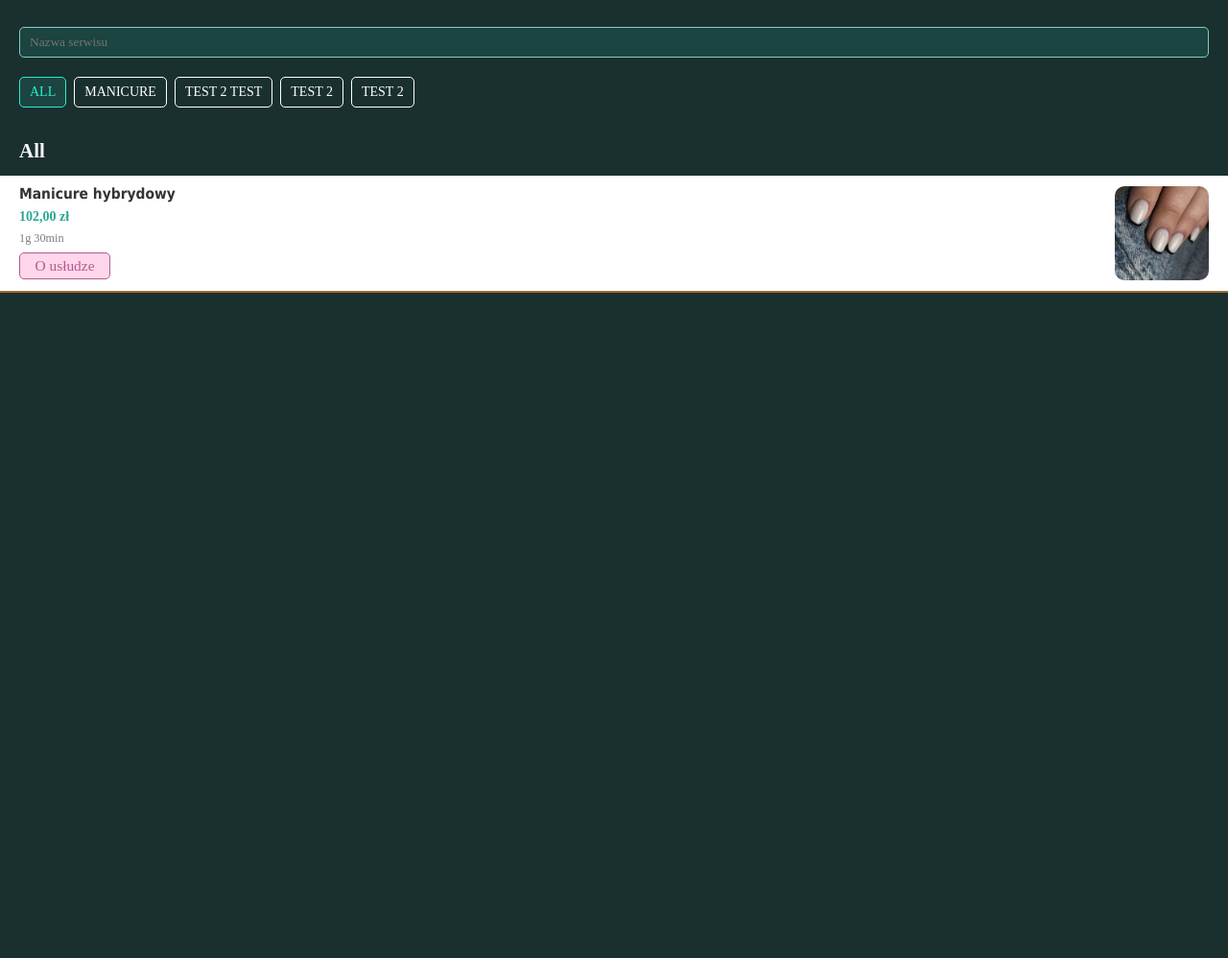
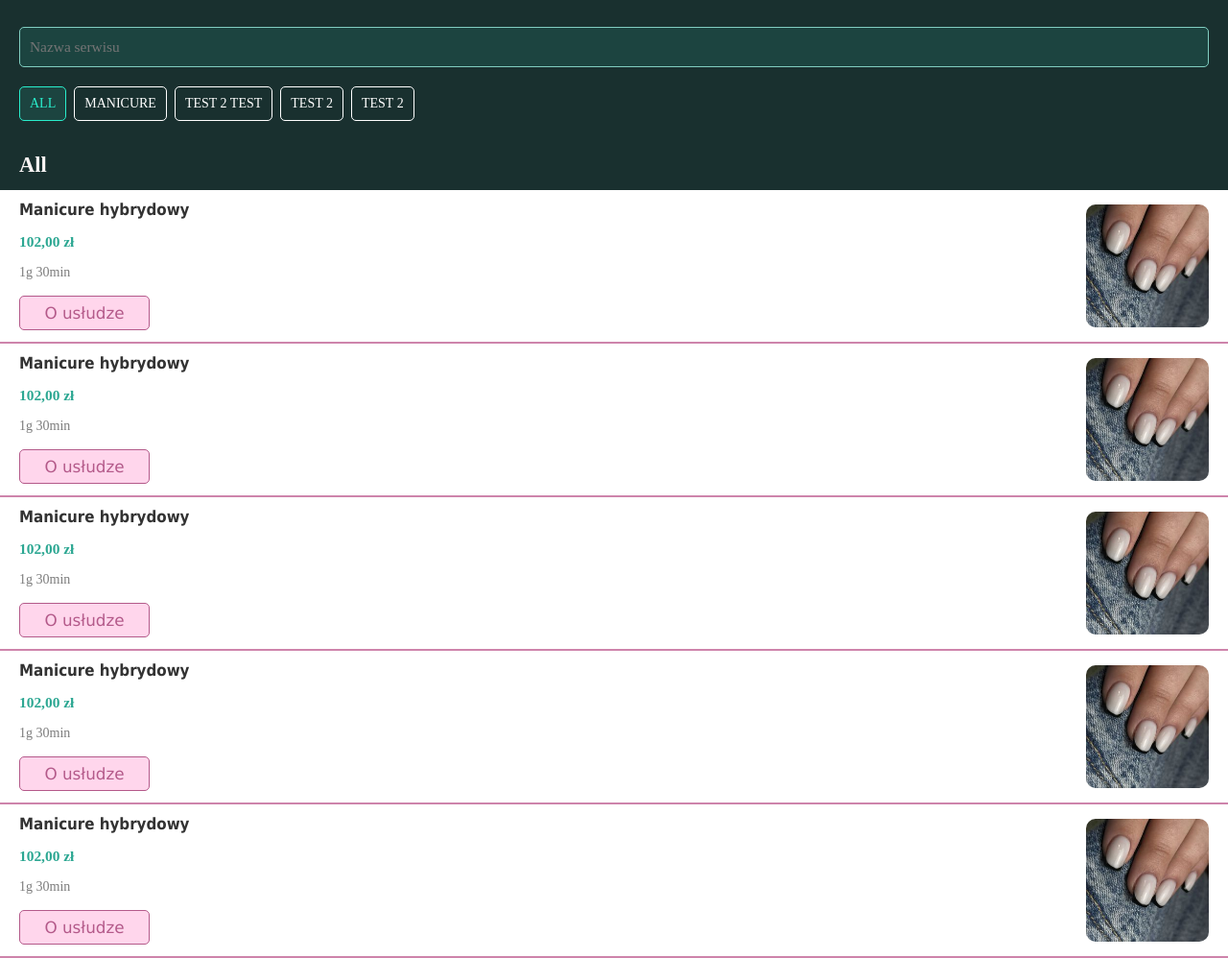
Before and after one commit to samolevich2017/bright-and-light, a plain HTML site: page index.html in a window 1280 px wide. Shown: the part 57-1055 px from the top of the page at 96% size. Before the commit the page ends 865 px from the top, so only its background shows below. Drawn offline with Linux system fonts and the light colour scheme; a web font is replaced by a local one.

Commit message:
changed a size elements

```diff
--- a/index.html
+++ b/index.html
@@ -105,6 +105,74 @@
                             <img src="./public/img/manicure.jpeg" alt="service">
                         </div>
                     </li>
+                    <li class="services-list__item">
+                        <div class="item-info__block">
+                            <h3 class="item-title">Manicure hybrydowy</h3>
+                            <div class="item-price">
+                                <span class="span-price">102,00 zł</span>
+                            </div>
+                            <div class="item-duration">
+                                <span class="span-duration">1g 30min</span>
+                            </div>
+                            <div class="item-btn__block">
+                                <button>O usłudze</button>
+                            </div>
+                        </div>
+                        <div class="item-image__block">
+                            <img src="./public/img/manicure.jpeg" alt="service">
+                        </div>
+                    </li>
+                    <li class="services-list__item">
+                        <div class="item-info__block">
+                            <h3 class="item-title">Manicure hybrydowy</h3>
+                            <div class="item-price">
+                                <span class="span-price">102,00 zł</span>
+                            </div>
+                            <div class="item-duration">
+                                <span class="span-duration">1g 30min</span>
+                            </div>
+                            <div class="item-btn__block">
+                                <button>O usłudze</button>
+                            </div>
+                        </div>
+                        <div class="item-image__block">
+                            <img src="./public/img/manicure.jpeg" alt="service">
+                        </div>
+                    </li>
+                    <li class="services-list__item">
+                        <div class="item-info__block">
+                            <h3 class="item-title">Manicure hybrydowy</h3>
+                            <div class="item-price">
+                                <span class="span-price">102,00 zł</span>
+                            </div>
+                            <div class="item-duration">
+                                <span class="span-duration">1g 30min</span>
+                            </div>
+                            <div class="item-btn__block">
+                                <button>O usłudze</button>
+                            </div>
+                        </div>
+                        <div class="item-image__block">
+                            <img src="./public/img/manicure.jpeg" alt="service">
+                        </div>
+                    </li>
+                    <li class="services-list__item">
+                        <div class="item-info__block">
+                            <h3 class="item-title">Manicure hybrydowy</h3>
+                            <div class="item-price">
+                                <span class="span-price">102,00 zł</span>
+                            </div>
+                            <div class="item-duration">
+                                <span class="span-duration">1g 30min</span>
+                            </div>
+                            <div class="item-btn__block">
+                                <button>O usłudze</button>
+                            </div>
+                        </div>
+                        <div class="item-image__block">
+                            <img src="./public/img/manicure.jpeg" alt="service">
+                        </div>
+                    </li>
                 </ul>
             </div>
         </div>
--- a/style/main_style.css
+++ b/style/main_style.css
@@ -28,7 +28,7 @@ main .container{
 }
 
 .search-form__block input{
-    height: 32px;
+    height: 42px;
     padding: 10px;
     border-radius: 5px;
     width: 100%;
@@ -36,6 +36,7 @@ main .container{
     background: rgb(44, 167, 146, 17%);
     color: #fff;
     transition: 0.2s;
+    font-size: 1.1rem;
 }
 
 .search-form__block input:focus{
@@ -56,7 +57,7 @@ main .container{
 
 .select-category__block form .form-field__group{
     position: relative;
-    height: 32px;
+    height: 36px;
     padding: 0 10px;
     width: auto;
     border: 1px solid #fff;
@@ -99,7 +100,7 @@ main .container{
 }
 
 .filter__block .category-title h2{
-    font-size: 1.5rem;
+    font-size: 1.6rem;
     color: #F8F4F4;
     font-weight: bold;
     margin-top: 20px;
@@ -135,18 +136,18 @@ main .container{
     justify-content: space-between;
     align-items: center;
     position: relative;
-    min-height: 122px;
+    min-height: 160px;
     height: 122px;
     width: 100%;
     background: #fff;
-    border-bottom: 2px solid #9E6935;
+    border-bottom: 2px solid #ce84ab;
     padding: 12px 20px;
 }
 
 .services-list__block .services__list .services-list__item .item-image__block{
     position: relative;
-    height: 98px;
-    width: 98px;
+    height: 128px;
+    width: 128px;
     border-radius: 10px;
     overflow: hidden;
 }
@@ -166,28 +167,28 @@ main .container{
 
 .services-list__block .services__list .services-list__item .item-info__block .item-title{
     font-family: Tahoma, sans-serif;
-    font-size: 1.1rem;
+    font-size: 1.2rem;
     font-weight: bold;
     color: #333;
 }
 
 .services-list__block .services__list .services-list__item .item-info__block .item-price .span-price{
     font-family: Montserrat;
-    font-size: 1rem;
+    font-size: 1.1rem;
     color: #2CA792;
     font-weight: 600;
 }
 
 .services-list__block .services__list .services-list__item .item-info__block .item-duration .span-duration{
     font-family: Montserrat;
-    font-size: 0.875rem;
+    font-size: 1rem;
     color: #7C7C7C;
 }
 
 .services-list__block .services__list .services-list__item .item-info__block .item-btn__block{
     position: relative;
-    height: 28px;
-    width: 95px;
+    height: 36px;
+    width: 136px;
 }
 
 .services-list__block .services__list .services-list__item .item-info__block .item-btn__block button{
@@ -200,5 +201,6 @@ main .container{
     background: #FFD6EC;
     border: 1px solid #B45A8A;
     font-weight: 500;
-    font-size: 1.1rem;
+    font-size: 1.2rem;
+    font-family: Verdana, Geneva, Tahoma, sans-serif;
 }
```
